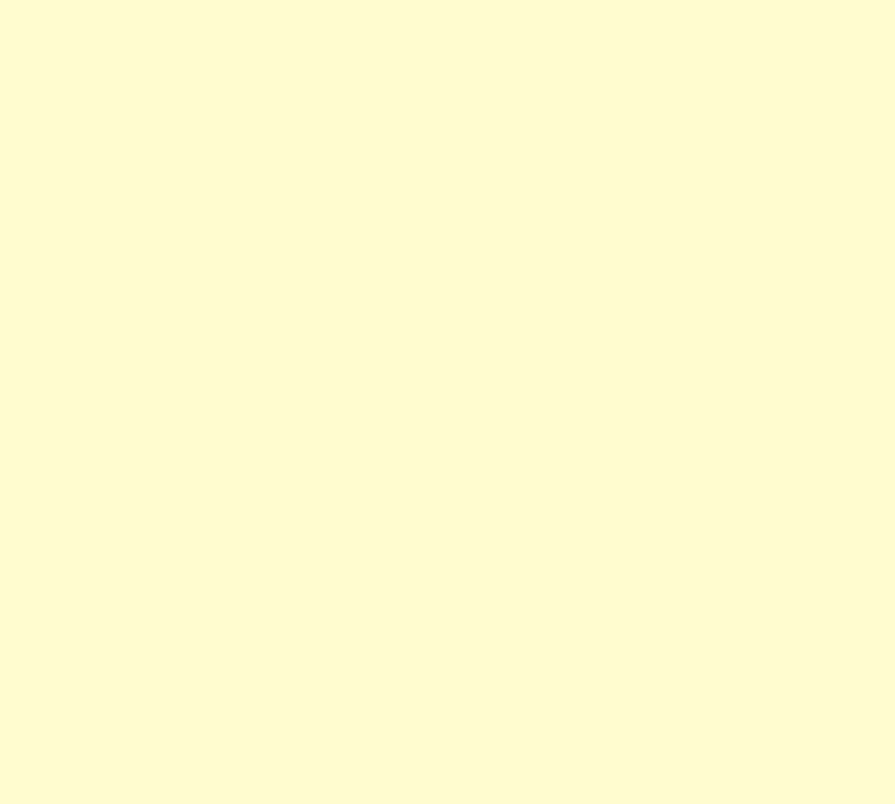
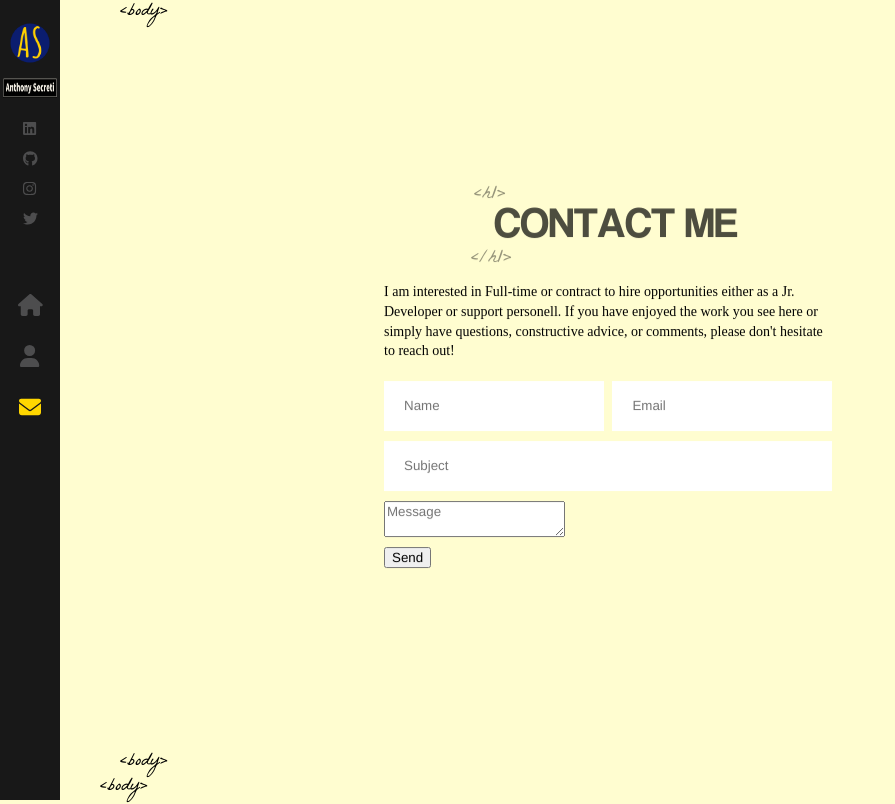
Before and after one commit to mranthonys/failedsite, a React (Create React App) app: page /contact in a window 1280 px wide. Before the commit this address had no page. Shown: the whole page, without its empty margins (0-895 px from the left). Built offline with nearby package versions, Linux system fonts and the light colour scheme.

Commit message:
added contact page and began form

```diff
--- a/src/App.js
+++ b/src/App.js
@@ -3,6 +3,7 @@
 import Layout from './components/Layout'
 import Home from './components/Home'
 import About from './components/About'
+import Contact from './components/Contact';
 
 function App() {
   return (
@@ -11,6 +12,7 @@
       <Route path="/" element={<Layout />}>
         <Route index element={<Home />} />
         <Route path="about" element={<About />} />
+        <Route path="contact" element={<Contact />} />
       </Route>
     </Routes>
     </>
--- a/src/components/About/index.js
+++ b/src/components/About/index.js
@@ -11,7 +11,7 @@
     useEffect(() => {
         setTimeout(() => {
          setLetterClass('text-animate-hover')
-        }, 2000)
+        }, 3000)
     },[])
 
 
--- /dev/null
+++ b/src/components/Contact/index.js
@@ -0,0 +1,54 @@
+import './index.scss';
+import LetterAnimation from '../LetterAnimation';
+import { useState, useEffect } from 'react';
+
+
+const Contact = () => {
+    const [letterClass, setLetterClass] = useState('text-animate')
+    useEffect(() => {
+        setTimeout(() => {
+         setLetterClass('text-animate-hover')
+        }, 3000)
+    },[])
+return (
+    <div className='container contactPage'>
+        <div className='text-zone'>
+            <h1>
+                <LetterAnimation
+                    letterClass={letterClass}
+                    strArray={['C','O','N','T','A','C','T',' ','M','E']}
+                    idx={15}
+                    />
+            </h1>
+            <p>
+                I am interested in Full-time or contract to hire opportunities either as a Jr. Developer or support personell.
+                If you have enjoyed the work you see here or simply have questions, constructive advice,
+                or comments, please don't hesitate to reach out!
+            </p>
+            <div className='contactForm'>
+                <form>
+                    <ul>
+                        <li className='partial'>
+                            <input type="text" name="name" placeholder="Name" required />
+                        </li>
+                        <li className='partial'>
+                            <input type="email" name="email" placeholder="Email" required />
+                        </li>
+                        <li>
+                            <input placeholder="Subject" type="text" name="subject" required />
+                        </li>
+                        <li>
+                        <textarea placeholder="Message" name="message" required></textarea>
+                        </li>
+                        <li>
+                            <input type="submit" className='flat-button' value="Send" />
+                        </li>
+                    </ul>
+                </form>
+            </div>
+        </div>
+    </div>
+  )
+}
+
+export default Contact
--- /dev/null
+++ b/src/components/Contact/index.scss
@@ -0,0 +1,44 @@
+.contactForm {
+    width: 100%;
+    margin-top: 20px;
+
+    ul {
+        padding: 0;
+        margin: 0;
+
+        li {
+            padding: 0;
+            margin: 0;
+            list-style: none;
+            margin-bottom: 10px;
+            overflow: hidden;
+            display: block;
+            position: relative;
+            opacity: 0;
+            animation: fadeInUp 2s 2s;
+            animation-fill-mode: forwards;
+            clear: both;
+        }
+        li.partial {
+            width: 49%;
+            margin-left: 2%;
+            float: left;
+            clear: none;
+
+            &:first-child {
+                margin-left: 0;
+            }
+        }
+    }
+
+    input[type='text'],
+    input[type='email'] {
+        width: 100%;
+        border: 0;
+        background: white;
+        height: 50px;
+        color: black;
+        padding: 0 20px;
+        box-sizing: border-box;
+    }
+}
--- a/src/components/Home/index.js
+++ b/src/components/Home/index.js
@@ -13,7 +13,7 @@
     useEffect(() => {
       setTimeout(() => {
        setLetterClass('text-animate-hover')
-      }, 2000)
+      }, 4000)
     }, [])
     return (
       <div className="container home-page">
--- a/src/components/Layout/index.scss
+++ b/src/components/Layout/index.scss
@@ -44,7 +44,8 @@
 
 }
 
-.aboutPage {
+.aboutPage,
+.contactPage {
     .text-zone {
         position: absolute;
         left: 30%;
```
